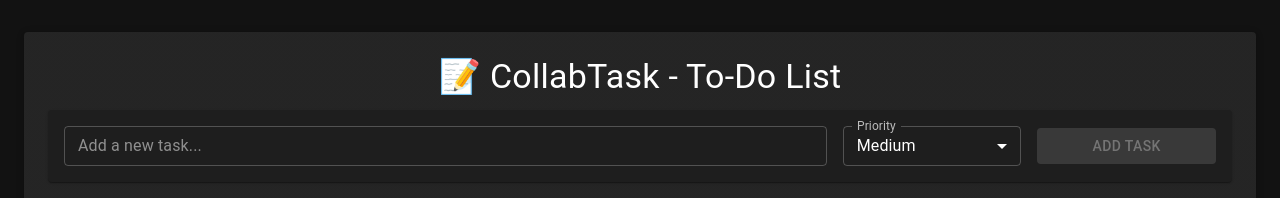
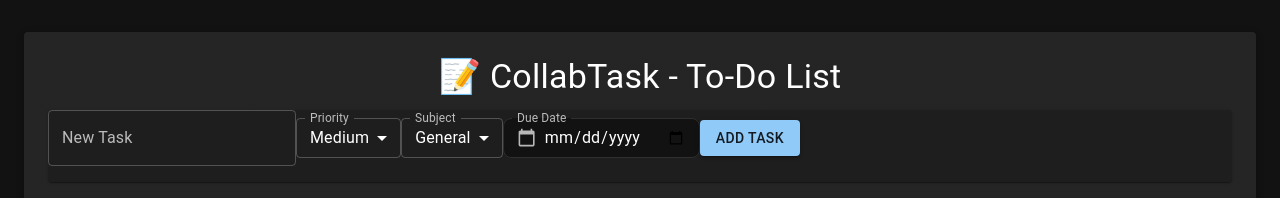
Before and after one commit to cyberbuzzytb/CollabTask, a React (Vite) app: page / in a window 1280 px wide. Shown: the top 198 px of the page. Built offline with nearby package versions, Linux system fonts and the light colour scheme; no server answers.

Commit message:
Update App.jsx

```diff
--- a/src/App.jsx
+++ b/src/App.jsx
@@ -36,7 +36,7 @@ const fetchOptions = {
 function App() {
   const [tasks, setTasks] = useState([]);
   const [newTask, setNewTask] = useState("");
-  const [newTaskPriority, setNewTaskPriority] = useState("medium");
+  const [priority, setPriority] = useState("medium");
   const [subject, setSubject] = useState("general");
   const [dueDate, setDueDate] = useState("");
   const [searchQuery, setSearchQuery] = useState("");
@@ -105,14 +105,14 @@ function App() {
     if (!newTask.trim()) return;
 
     try {
-      console.log("Attempting to add task:", { title: newTask, priority: newTaskPriority });
+      console.log("Attempting to add task:", { title: newTask, priority: priority });
       const response = await fetch(`${API_URL}/tasks`, {
         ...fetchOptions,
         method: "POST",
         body: JSON.stringify({
           title: newTask,
           description: "",
-          priority: newTaskPriority,
+          priority: priority,
           status: "To Do"
         }),
       });
@@ -127,7 +127,7 @@ function App() {
 
       setTasks([data, ...tasks]);
       setNewTask("");
-      setNewTaskPriority("medium");
+      setPriority("medium");
     } catch (error) {
       console.error("Error adding task:", error);
       setError("Failed to add task. Please try again.");
@@ -231,23 +231,23 @@ function App() {
 
         <Paper sx={{ p: 2, mb: 3 }}>
           <Grid container spacing={2} alignItems="center">
-            <Grid item xs={12} sm={8}>
+            <Grid columns={{ xs: 12, sm: 6, md: 4 }}>
               <TextField
+                label="New Task"
+                variant="outlined"
                 fullWidth
                 value={newTask}
                 onChange={(e) => setNewTask(e.target.value)}
-                placeholder="Add a new task..."
-                variant="outlined"
-                size="small"
               />
             </Grid>
-            <Grid item xs={12} sm={2}>
-              <FormControl fullWidth size="small">
+            <Grid columns={{ xs: 12, sm: 6, md: 2 }}>
+              <FormControl fullWidth>
                 <InputLabel>Priority</InputLabel>
                 <Select
-                  value={newTaskPriority}
-                  onChange={(e) => setNewTaskPriority(e.target.value)}
+                  value={priority}
                   label="Priority"
+                  onChange={(e) => setPriority(e.target.value)}
+                  size="small"
                 >
                   <MenuItem value="low">Low</MenuItem>
                   <MenuItem value="medium">Medium</MenuItem>
@@ -255,13 +255,80 @@ function App() {
                 </Select>
               </FormControl>
             </Grid>
-            <Grid item xs={12} sm={2}>
-              <Button
+            <Grid columns={{ xs: 12, sm: 6, md: 2 }}>
+              <FormControl fullWidth>
+                <InputLabel>Subject</InputLabel>
+                <Select
+                  value={subject}
+                  label="Subject"
+                  onChange={(e) => setSubject(e.target.value)}
+                  size="small"
+                >
+                  <MenuItem value="all">All</MenuItem>
+                  <MenuItem value="general">General</MenuItem>
+                  <MenuItem value="English">English</MenuItem>
+                  <MenuItem value="Physics">Physics</MenuItem>
+                  <MenuItem value="Chemistry">Chemistry</MenuItem>
+                  <MenuItem value="Biology">Biology</MenuItem>
+                  <MenuItem value="Maths">Maths</MenuItem>
+                  <MenuItem value="Second Language">Second Language</MenuItem>
+                  <MenuItem value="Geography">Geography</MenuItem>
+                  <MenuItem value="History">History</MenuItem>
+                  <MenuItem value="Economics">Economics</MenuItem>
+                  <MenuItem value="Computer">Computer</MenuItem>
+                </Select>
+              </FormControl>
+            </Grid>
+            <Grid columns={{ xs: 12, sm: 6, md: 2 }}>
+              <TextField
+                label="Due Date"
+                type="date"
                 fullWidth
-                variant="contained"
-                type="submit"
-                disabled={!newTask.trim()}
-              >
+                size="small"
+                value={dueDate || ''}
+                onChange={(e) => setDueDate(e.target.value)}
+                InputProps={{
+                  startAdornment: (
+                    <CalendarTodayIcon
+                      sx={{
+                        mr: 1,
+                        color: 'text.secondary',
+                        fontSize: '1.2rem'
+                      }}
+                    />
+                  ),
+                }}
+                InputLabelProps={{
+                  shrink: true,
+                }}
+                sx={{
+                  '& .MuiInputBase-root': {
+                    borderRadius: '8px',
+                    backgroundColor: 'background.paper',
+                    '&:hover': {
+                      backgroundColor: 'action.hover',
+                    },
+                    '&.Mui-focused': {
+                      backgroundColor: 'background.paper',
+                    },
+                  },
+                  '& .MuiOutlinedInput-notchedOutline': {
+                    borderColor: 'divider',
+                    '&:hover': {
+                      borderColor: 'primary.main',
+                    },
+                  },
+                  '& .MuiInputLabel-root': {
+                    color: 'text.secondary',
+                    '&.Mui-focused': {
+                      color: 'primary.main',
+                    },
+                  },
+                }}
+              />
+            </Grid>
+            <Grid columns={{ xs: 12, sm: 6, md: 2 }}>
+              <Button variant="contained" color="primary" onClick={addTask} fullWidth>
                 Add Task
               </Button>
             </Grid>
```
